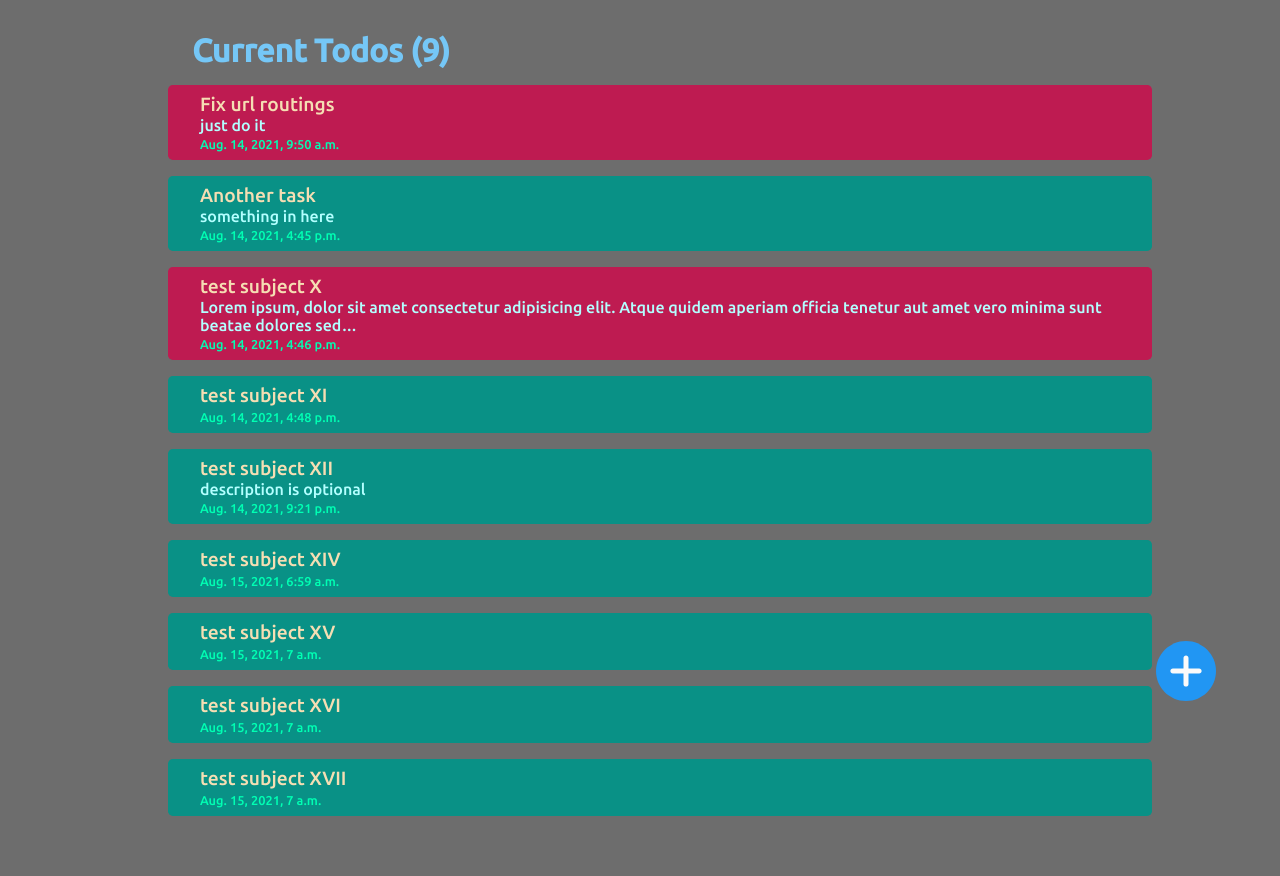
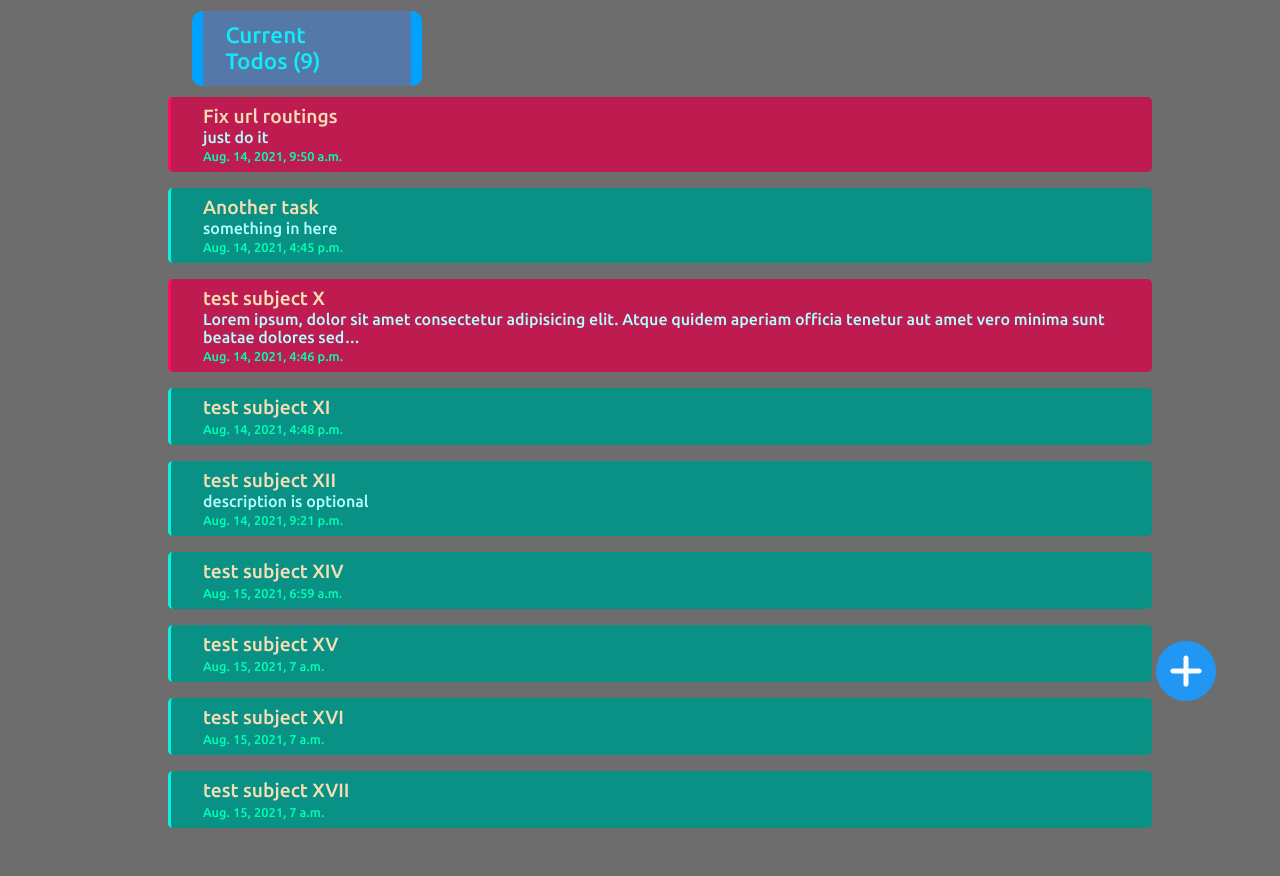
Before and after one commit to rnium/todowoo, a Django app: page /current/ in a window 1280 px wide. Shown: the part 50-926 px from the top of the page. Before the commit the page ends 866 px from the top, so only its background shows below. Run offline with Django 3.2, Linux system fonts and the light colour scheme; a user stored in the database is signed in; data comes from the database, SQL or seed files in the repository; both versions use the stored data as it was after the commit.

Commit message:
3:25.16.08.21

```diff
--- a/todo/static/todo/content.css
+++ b/todo/static/todo/content.css
@@ -24,10 +24,12 @@ div.container ul li:hover {
     box-shadow: 2px 2px 15px aquamarine;
 }
 div.container ul li.normal {
+    border-left: 0.2em solid rgb(7, 241, 222);
     background-color: rgb(9, 145, 134);
 }
 
 div.container ul li.important {
+    border-left: 0.2em solid rgb(255, 14, 94);
     background-color: rgb(190, 27, 81);
 }
 
@@ -132,9 +134,17 @@ h2 {
 }
 
 h2.title {
-    color: rgb(117, 199, 247);
+    width: 18%;
+    color: rgb(18, 234, 250);
+    font-size: 1.4em;
+    font-weight: 100;
     text-align: left;
-    margin: 0.5em 0 0 15%;
+    margin: 0.5em 0 0.5em 15%;
+    padding: 0.5em 1em;
+    border-left: 0.5em solid rgb(0, 162, 255);
+    border-right: 0.5em solid rgb(0, 162, 255);;
+    background-color: rgba(45, 136, 255, 0.4);
+    border-radius: 10px;
 }
 
 h3 {
@@ -185,7 +195,8 @@ h3 {
 }
 
 li.completedtodo {
-    background-color: rgb(2, 54, 151);
+    background-color: rgba(2, 54, 151, 0.52);
+    border-left: 0.3em solid rgb(23, 104, 255);
 }
 
 span.date-added {
@@ -200,6 +211,12 @@ span.date-completed {
 .empty-todos {
     margin: 2em 25% 0;
     text-align: center;
+    border-left: 0.3em solid rgb(0, 231, 162);
+    border-right: 0.3em solid rgb(0, 231, 162);
+}
+
+.empty-todos p {
+    padding: 1em 0;
 }
 
 .create-round {
```
Also changed, not shown: db.sqlite3.
